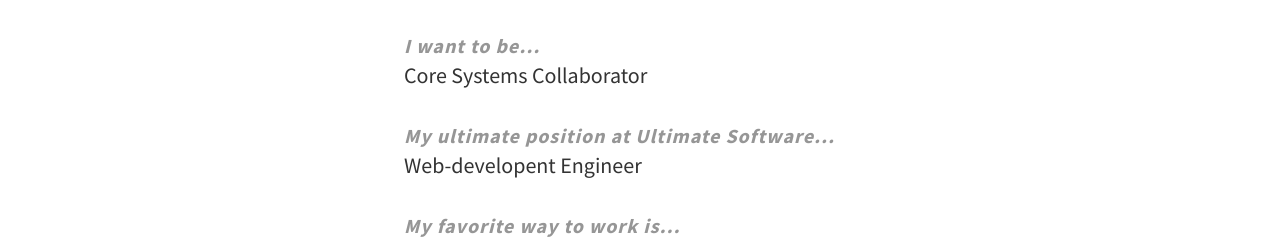
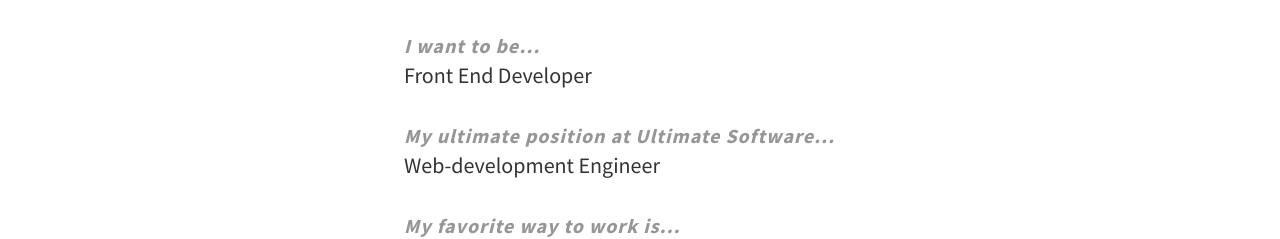
Before and after one commit to petarmihaylov/petarmihaylov.me, a plain HTML site: page index.html in a window 1280 px wide. Shown: the part 915-1154 px from the top of the page. Drawn offline with nearby package versions, Linux system fonts and the light colour scheme; a web font is replaced by a local one.

Commit message:
Update goals

```diff
--- a/index.html
+++ b/index.html
@@ -33,9 +33,9 @@
       <p class="iama">My current job is...</p>
       <p class="my-info">Core Systems Specialist</p>
       <p class="iama">I want to be...</p>
-      <p class="my-info">Core Systems Collaborator</p>
+      <p class="my-info">Front End Developer</p>
       <p class="iama">My ultimate position at Ultimate Software...</p>
-      <p class="my-info">Web-developent Engineer</p>
+      <p class="my-info">Web-development Engineer</p>
       <p class="iama">My favorite way to work is...</p>
       <p class="my-info">
         In the quietness of a late night, after I have have had
```
